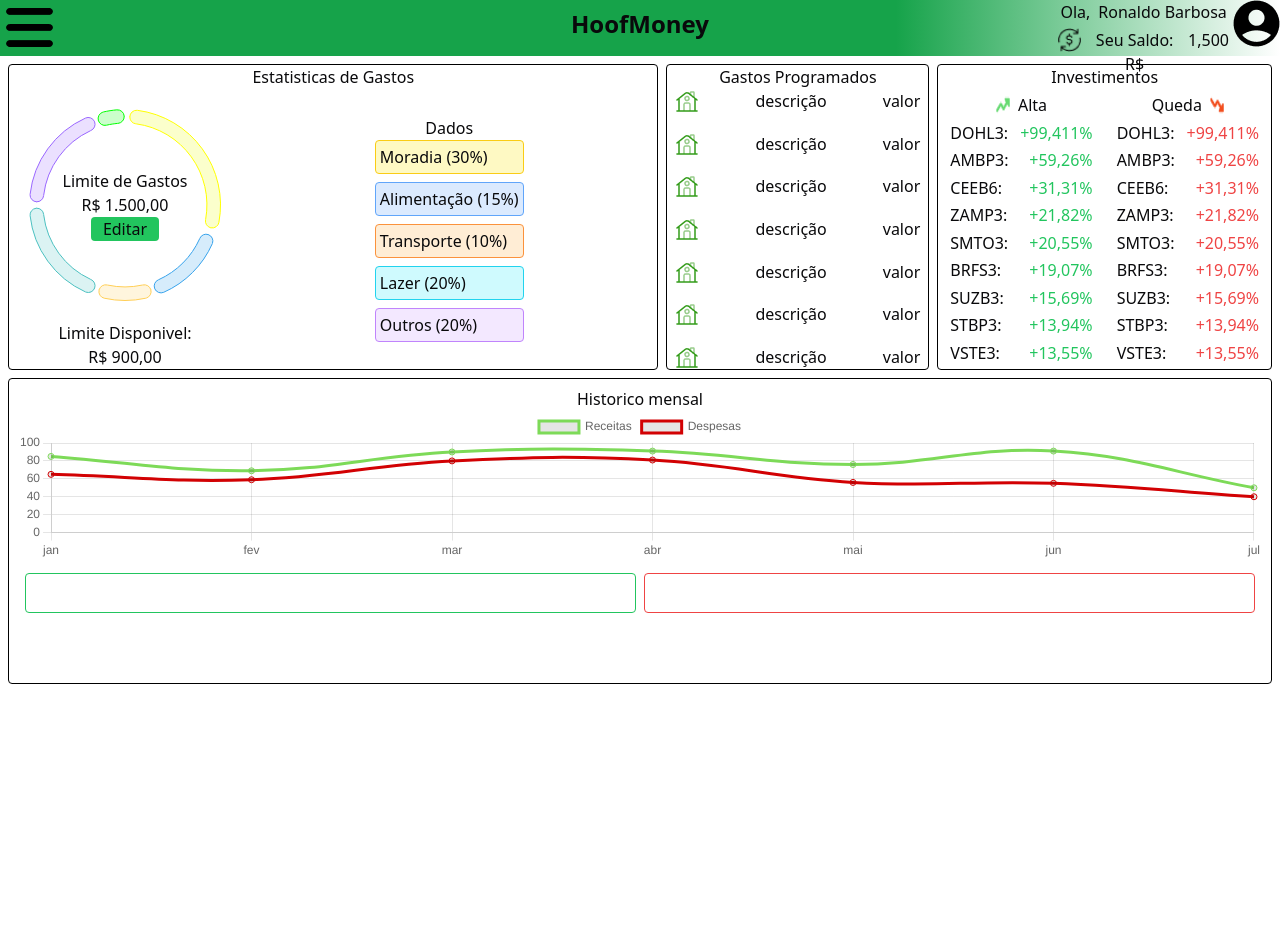
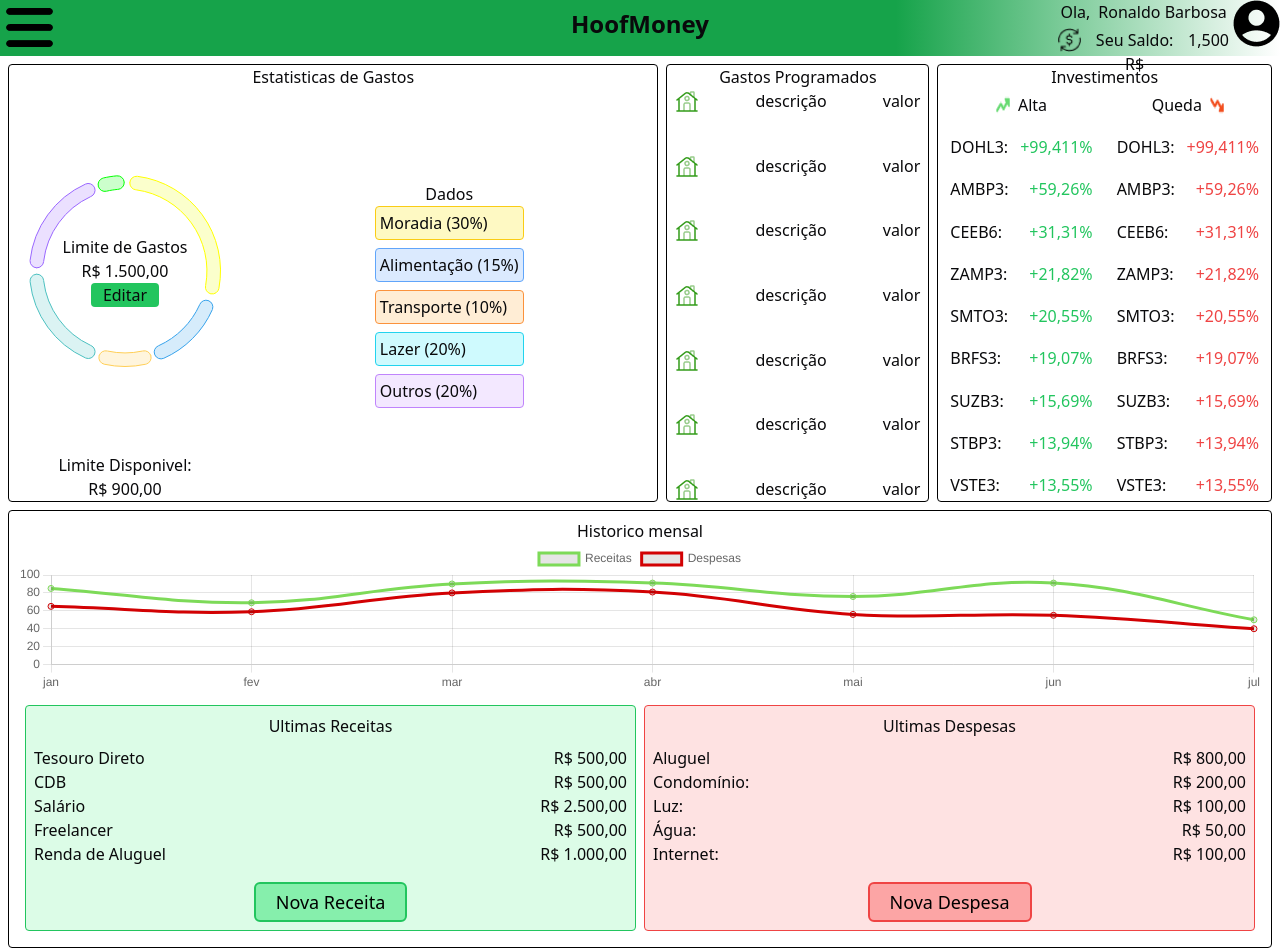
Before and after one commit to ronaldornd/hoofmoney-front, a React (Vite) app: page /home in a window 1280 px wide. Shown: the top 952 px of the page. Before the commit the page ends 800 px from the top, so only its background shows below. Built offline with nearby package versions, Linux system fonts and the light colour scheme.

Commit message:
mais atualizações na home

```diff
--- a/src/pages/Home/index.tsx
+++ b/src/pages/Home/index.tsx
@@ -1,10 +1,10 @@
-import grafico from "../../assets/grafico.png";
 import upArrow from "../../assets/up-arrow.png";
 import downArrow from "../../assets/down-arrow.png";
 import home from "../../assets/home.png";
 import Header from "../Header";
 import { Chart as ChartJS, ArcElement, CategoryScale, LinearScale, PointElement, LineElement, Title, Tooltip, Legend, Chart } from 'chart.js';
 import { Doughnut, Line } from 'react-chartjs-2';
+import { Button } from "@/components/ui/button";
 
 // Registrando os componentes necessários
 Chart.register(
@@ -403,8 +403,61 @@ export default function Home() {
                                 </div>
                             </div>
                             <div className="flex flex-row gap-2 h-max w-full p-2">
-                                <div className="h-10 w-full border rounded border-green-500"></div>
-                                <div className="h-10 w-full border rounded border-red-500"></div>
+                                <div className="flex flex-col h-max w-full border rounded border-green-500 bg-green-100 items-center">
+                                    <h1 className="absolute m-2">Ultimas Receitas</h1>
+                                    <div className="flex flex-col mt-8 w-full h-full items-center p-2">
+                                        <div className="flex flex-row w-full justify-between ">
+                                            <p className="">Tesouro Direto</p>
+                                            <p className="">R$ 500,00</p>
+                                        </div>
+                                        <div className="flex flex-row w-full justify-between ">
+                                            <p className="">CDB</p>
+                                            <p className="">R$ 500,00</p>
+                                        </div>
+                                        <div className="flex flex-row w-full justify-between ">
+                                            <p className="">Salário</p>
+                                            <p className="">R$ 2.500,00</p>
+                                        </div>
+                                        <div className="flex flex-row w-full justify-between ">
+                                            <p className="">Freelancer</p>
+                                            <p className="">R$  500,00</p>
+                                        </div>
+                                        <div className="flex flex-row w-full justify-between ">
+                                            <p className="text-9">Renda de Aluguel</p>
+                                            <p className="text-1-0">R$ 1.000,00</p>
+                                        </div>
+                                    </div>
+                                    <Button type="submit" className="w-max px-5 m-2 text-lg border-2 border-green-500 bg-green-300 text-black">Nova Receita</Button>
+
+                                </div>
+                                <div className="flex flex-col h-max w-full border rounded border-red-500 bg-red-100 items-center">
+                                    <h1 className="absolute m-2">Ultimas Despesas</h1>
+
+                                    <div className="flex flex-col mt-8 w-full h-full items-center p-2">
+                                        <div className="flex flex-row w-full justify-between ">
+                                            <p className="">Aluguel</p>
+                                            <p className="">R$ 800,00</p>
+                                        </div>
+                                        <div className="flex flex-row w-full justify-between ">
+                                            <p className="">Condomínio: </p>
+                                            <p className="">R$ 200,00</p>
+                                        </div>
+                                        <div className="flex flex-row w-full justify-between ">
+                                            <p className="">Luz: </p>
+                                            <p className="">R$ 100,00</p>
+                                        </div>
+                                        <div className="flex flex-row w-full justify-between ">
+                                            <p className="">Água: </p>
+                                            <p className="">R$ 50,00</p>
+                                        </div>
+                                        <div className="flex flex-row w-full justify-between ">
+                                            <p className="">Internet: </p>
+                                            <p className="">R$ 100,00</p>
+                                        </div>
+                                    </div>
+                                    <Button type="submit" className="w-max px-5 m-2 text-lg border-2 border-red-500 bg-red-300 hover:bg-red-500 text-black">Nova Despesa</Button>
+
+                                </div>
 
                             </div>
 
```
